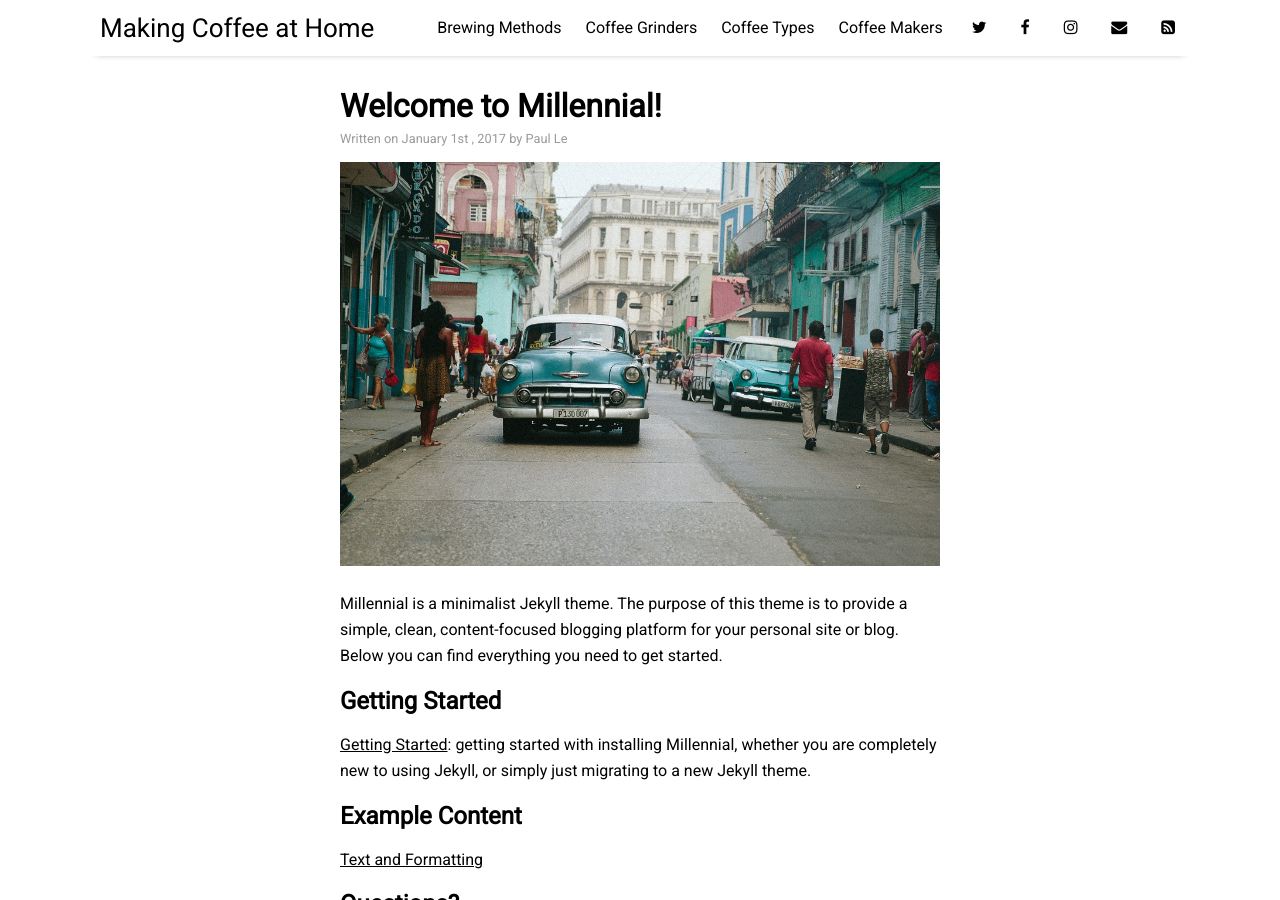
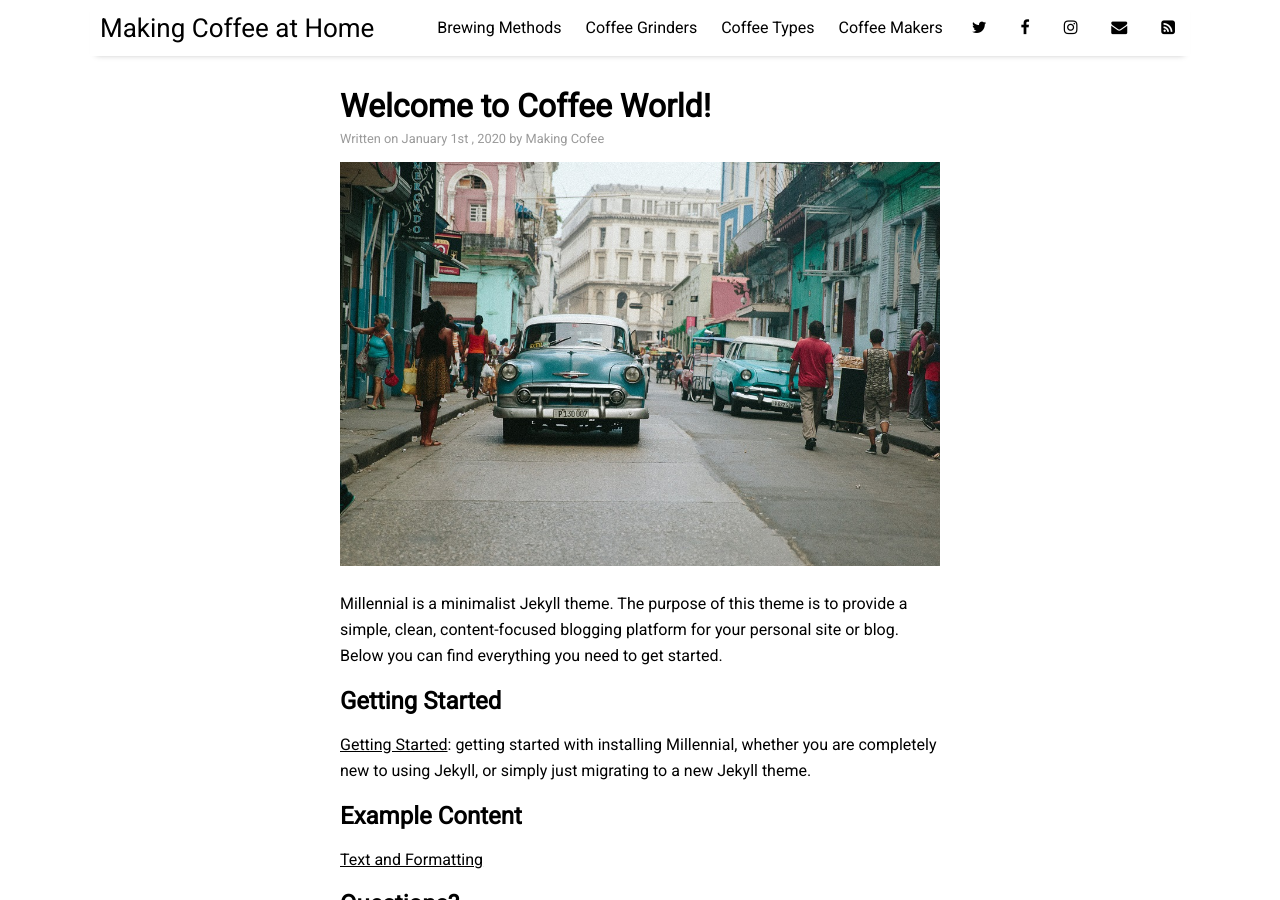
Before and after one commit to making-coffee/making-coffee.github.io, a Jekyll site: the page built from _posts/2020-01-01-welcome-to-coffee-world.md, in a window 1280 px wide and 900 px high. Built offline with Jekyll 4.4.1, drawn with Linux system fonts in a browser that asks for light colours; nearby versions of some CDN libraries.

Commit message:
First Post

```diff
--- a/_posts/2017-01-01-welcome-to-millennial.md
+++ b/_posts/2020-01-01-welcome-to-coffee-world.md
@@ -1,7 +1,7 @@
 ---
 layout: post
-title: "Welcome to Millennial!"
-author: "Paul Le"
+title: "Welcome to Coffee World!"
+author: "Making Cofee"
 categories: documentation
 tags: [documentation,sample]
 image: cuba-1.jpg
```
